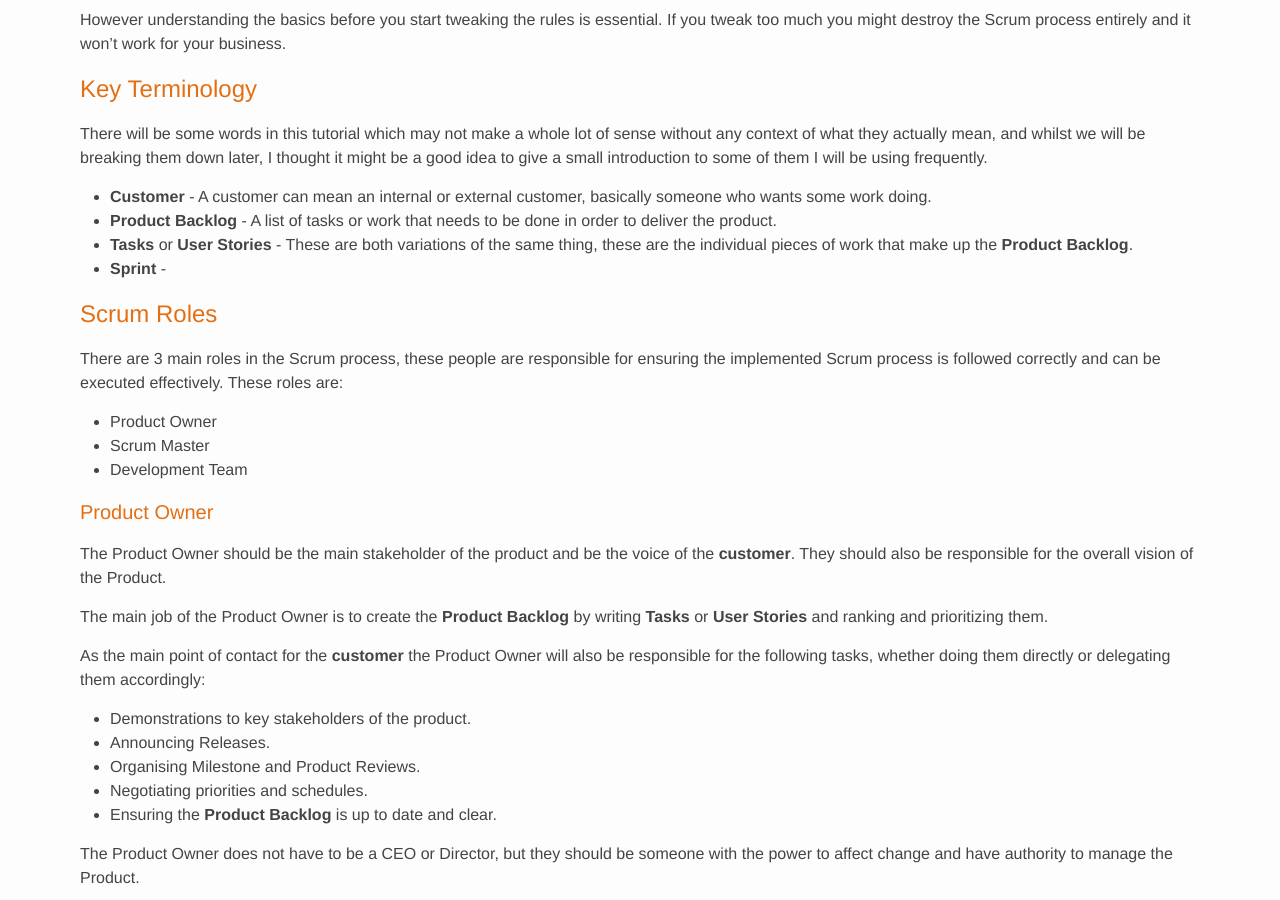
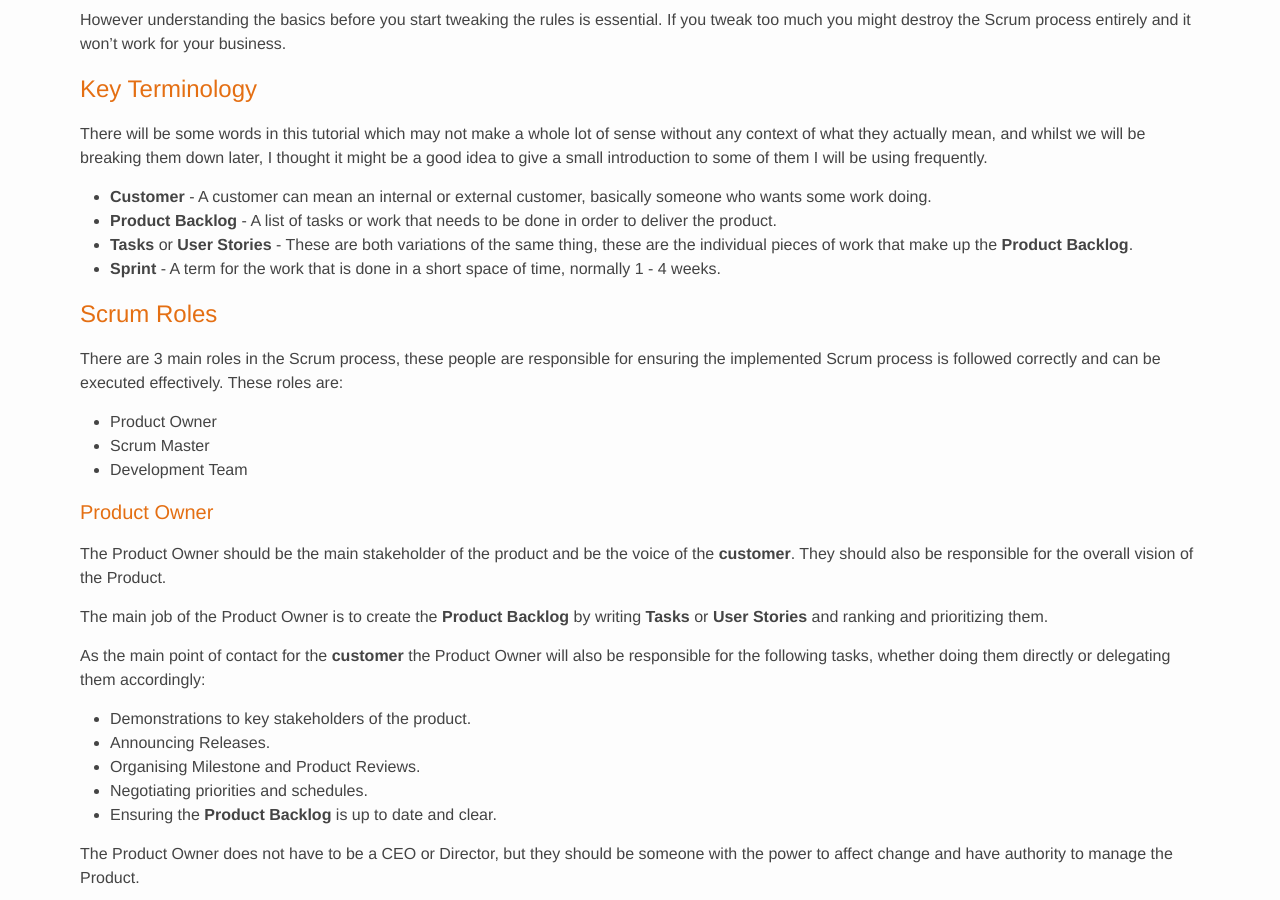
Before and after one commit to Varedis/Varedis.github.io, a Jekyll site: the page built from _posts/2015-02-22-adopting-scrum.markdown, in a window 1280 px wide and 900 px high, scrolled down 955 px. Built offline with Jekyll 4.4.1, drawn with Linux system fonts in a browser that asks for light colours; comment, search, counter and statistics services are not loaded.

Commit message:
Added definition for sprints

```diff
--- a/_posts/2015-02-22-adopting-scrum.markdown
+++ b/_posts/2015-02-22-adopting-scrum.markdown
@@ -47,7 +47,7 @@ There will be some words in this tutorial which may not make a whole lot of sens
 * **Customer** - A customer can mean an internal or external customer, basically someone who wants some work doing.
 * **Product Backlog** - A list of tasks or work that needs to be done in order to deliver the product.
 * **Tasks** or **User Stories** - These are both variations of the same thing, these are the individual pieces of work that make up the **Product Backlog**.
-* **Sprint** -
+* **Sprint** - A term for the work that is done in a short space of time, normally 1 - 4 weeks.
 
 # Scrum Roles
 
```
